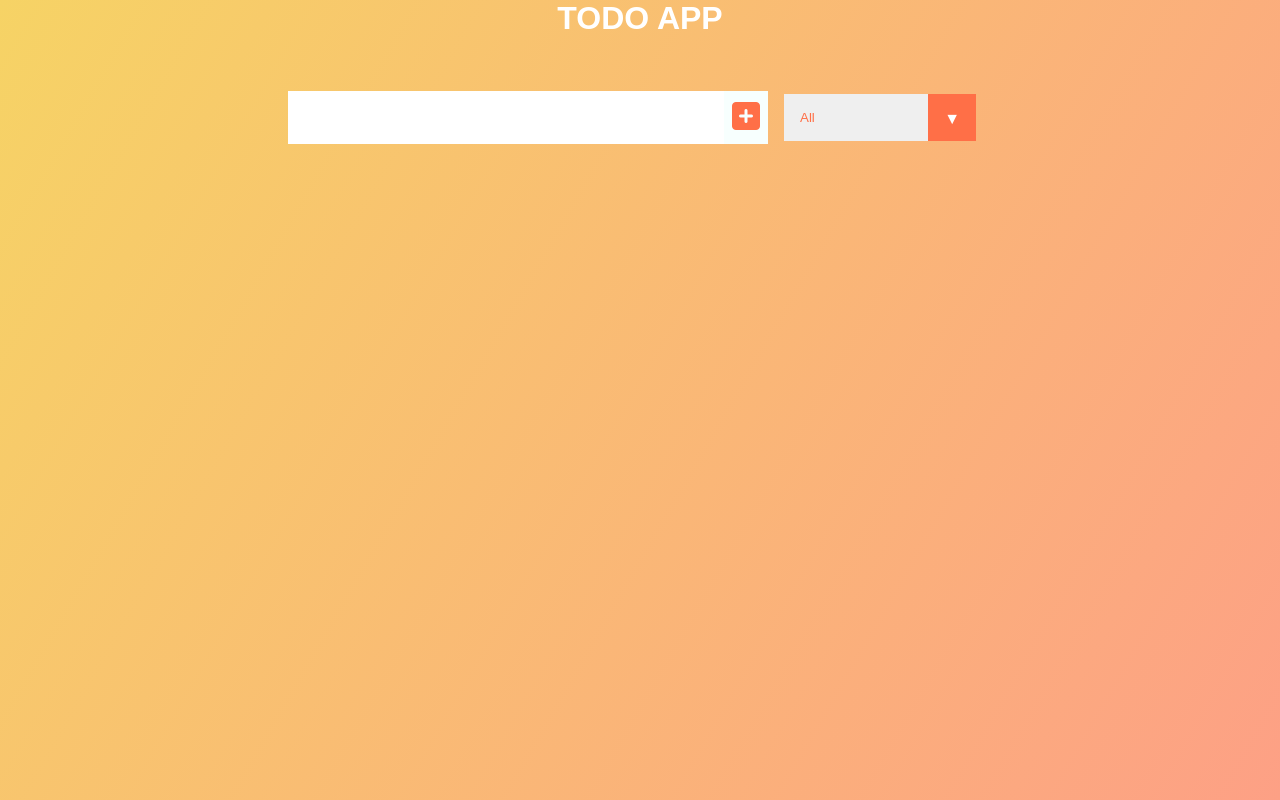
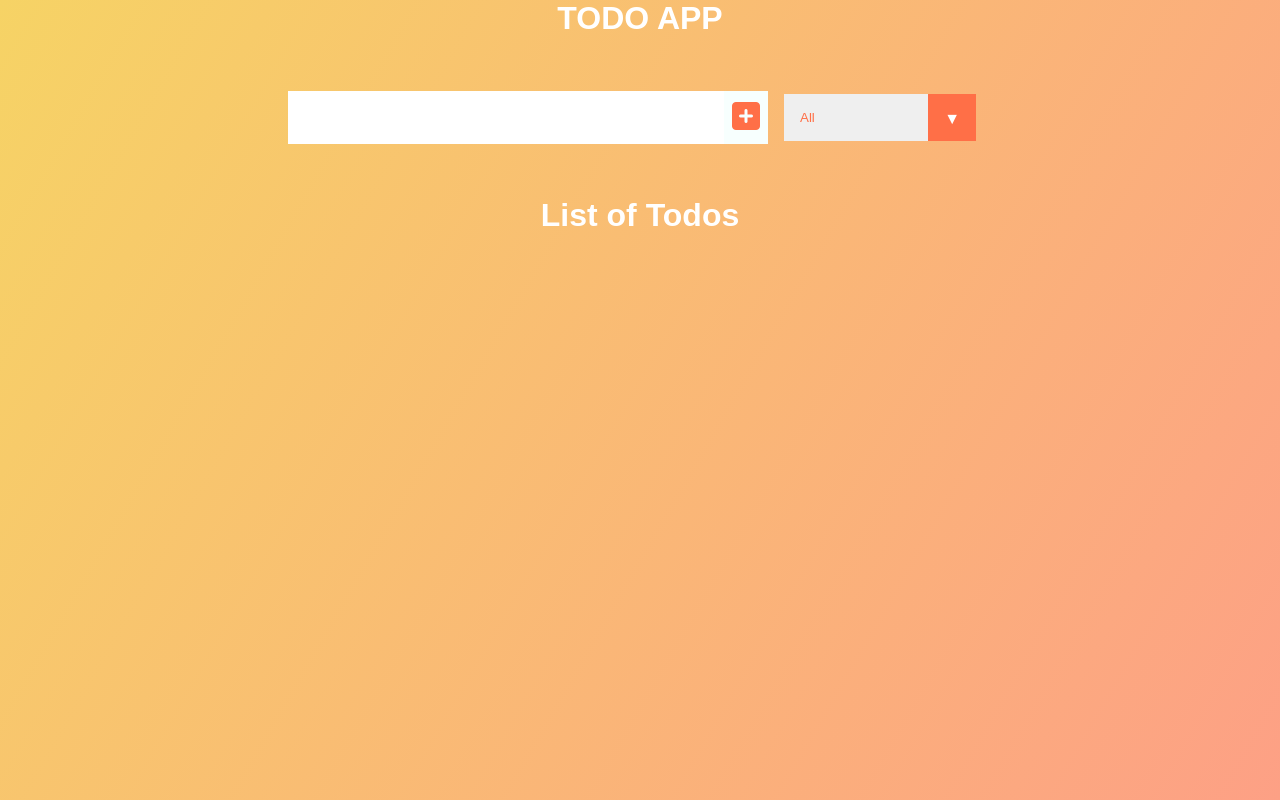
Before and after one commit to bipinrai054/todo-app, a React (Create React App) app: page / in a window 1280 px wide. Built offline with nearby package versions, Linux system fonts and the light colour scheme.

Commit message:
h1->list of todos changed

```diff
--- a/src/App.js
+++ b/src/App.js
@@ -37,6 +37,7 @@ function App() {
         setTodos={setTodos}
         setStatus={setStatus}
       />
+      <h1>List of Todos</h1>
       <TodoList
         filteredTodos={filteredTodos}
         setTodos={setTodos}
```
